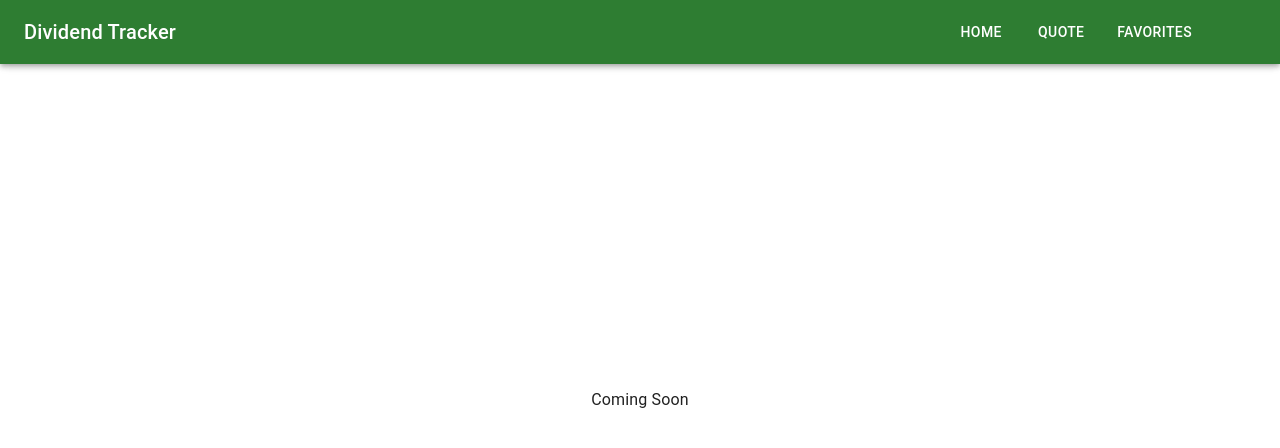
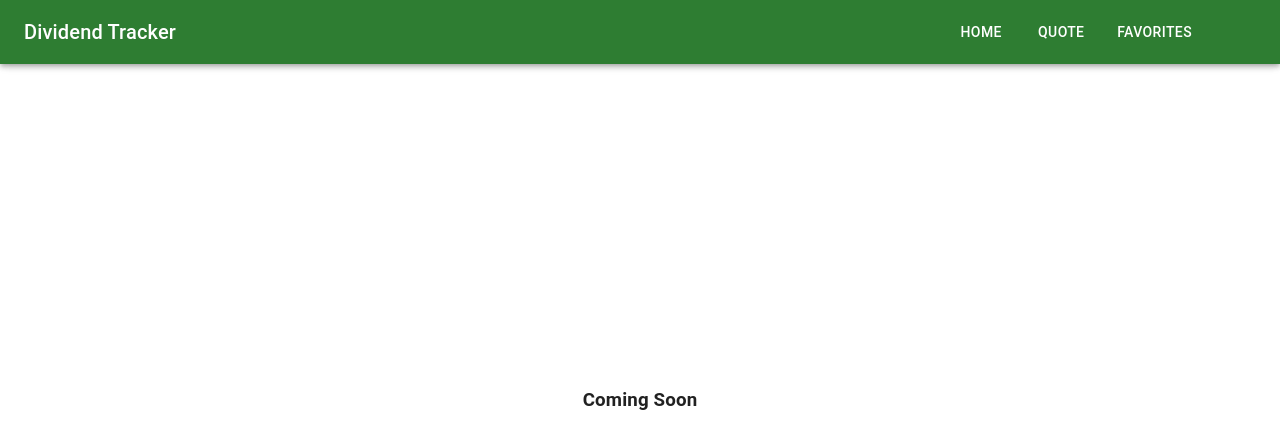
Before and after one commit to zach-the-blurrr/dividend-tracker, a React (Vite) app: page / in a window 1280 px wide. Shown: the top 448 px of the page. Built offline with nearby package versions, Linux system fonts and the light colour scheme; no server answers; some icons are missing.

Commit message:
add a 404 page and have any unidentified route display it (#47)

```diff
--- a/src/App.tsx
+++ b/src/App.tsx
@@ -7,6 +7,7 @@ import { themeModeAtom } from "./atoms/themeModeAtom";
 import { useRecoilValue } from "recoil";
 import Quote from "./pages/Quote";
 import FavoritePage from "./pages/FavoritePage";
+import NotFoundPage from "./pages/NotFoundPage";
 
 function App() {
   const themeMode = useRecoilValue(themeModeAtom);
@@ -51,6 +52,7 @@ function App() {
           <Route path="/" element={<HomePage />} />
           <Route path="/quote" element={<Quote />} />
           <Route path="/favorites" element={<FavoritePage />} />
+          <Route path="*" element={<NotFoundPage />} />
         </Routes>
       </HashRouter>
     </ThemeProvider>
--- a/src/pages/HomePage.tsx
+++ b/src/pages/HomePage.tsx
@@ -1,3 +1,3 @@
 export default function HomePage() {
-  return <>Coming Soon</>;
+  return <h3>Coming Soon</h3>;
 }
--- /dev/null
+++ b/src/pages/NotFoundPage.tsx
@@ -0,0 +1,3 @@
+export default function NotFoundPage() {
+  return <h3>404 - Page Not Found</h3>;
+}
```
